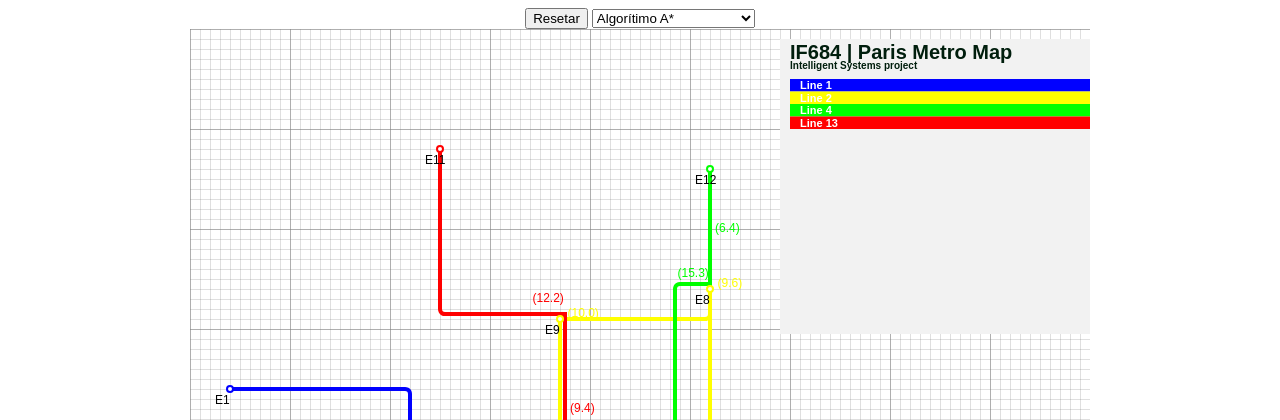
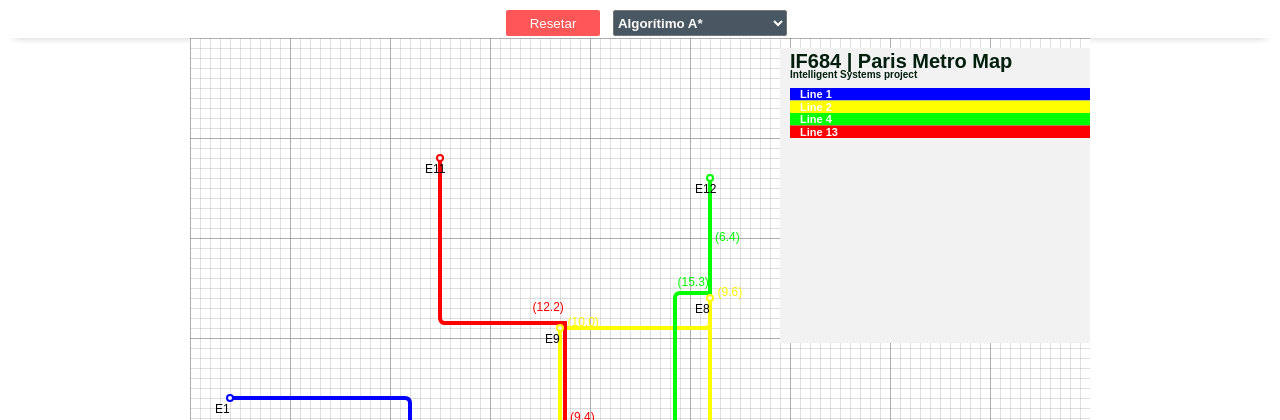
Before and after one commit to JDaniloC/Projeto-IF684-2022, a Flask app: page / in a window 1280 px wide. Shown: the top 420 px of the page. Run offline with Flask 2, Linux system fonts and the light colour scheme.

```diff
--- a/static/styles.css
+++ b/static/styles.css
@@ -2,6 +2,28 @@ body {
   display: flex;
   flex-direction: column;
   align-items: center;
+}
+header  {
+  width: 100vw;
+  align-items: center;
+  display: flex;
+  justify-content: center;
+  margin: 0;
+  height: 30px;
+  box-shadow: 0px 10px 10px -14px;
+}
+header #reset {
+  border: none;
+  margin: 0 1em;
+  background: #ff5757;
+  color: #FFF;
+  border-radius: 2px;
+  width: 7em;
+  height: 2em;
+  cursor: pointer;
+}
+header #reset:hover {
+  background: #fa3b3b;
 }
 .modal {
   display: block;
@@ -31,6 +53,13 @@ body {
   padding: 1em;
   background-color: #FFFFFF;
 }
+header select {
+  height: 2em;
+  background: #485761;
+  font-weight: 600;
+  border-radius: 2px;
+  color: #FFF;
+}
 div#logs div span {
   margin: 10px;
   text-align: center;
--- a/templates/index.html
+++ b/templates/index.html
@@ -11,7 +11,7 @@
   <body>
 
 		<header>
-			<button onclick = "reset()"> Resetar </button>
+			<button onclick = "reset()" id="reset"> Resetar </button>
       <select name="algorithms" id="algorithms">
         <option value="astar" selected> Algorítimo A* </option>
         <option value="best"> Melhor primeiro </option>
```
Also changed, not shown: README.md, 1 other file.
